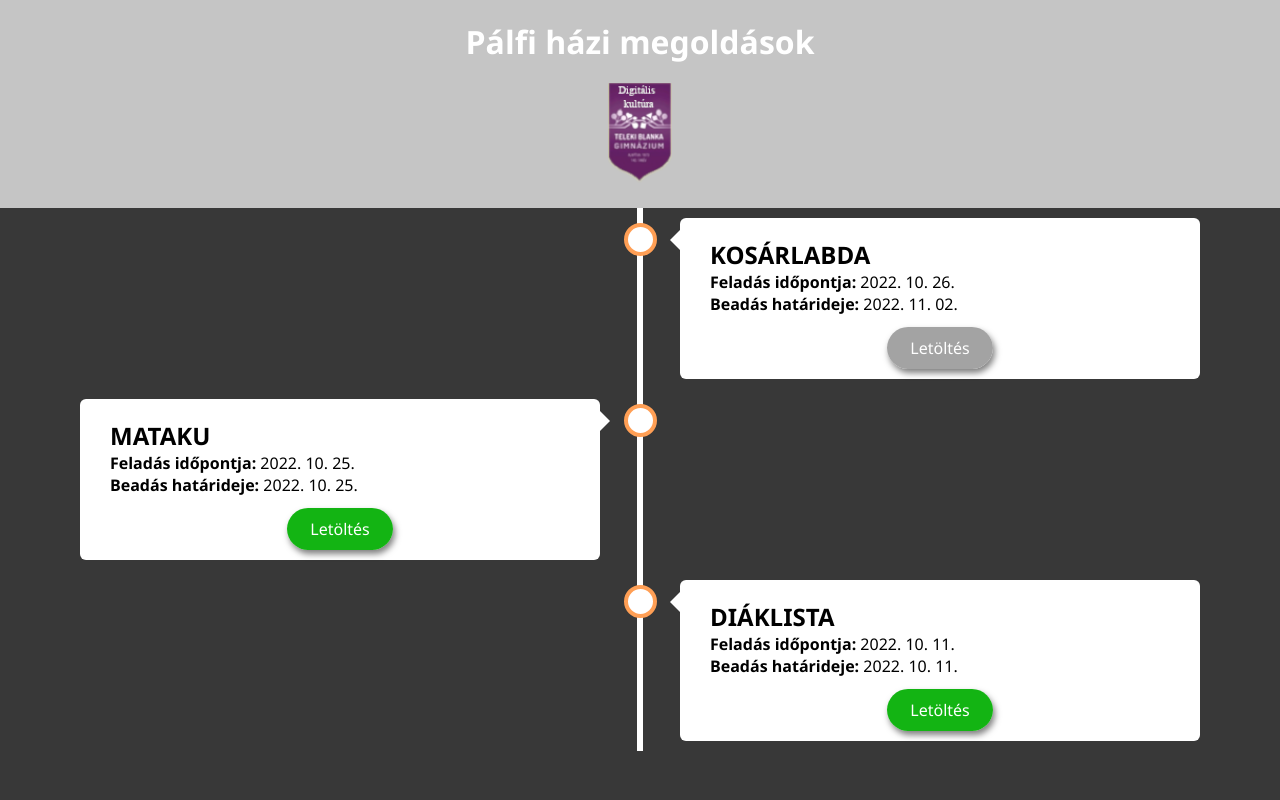
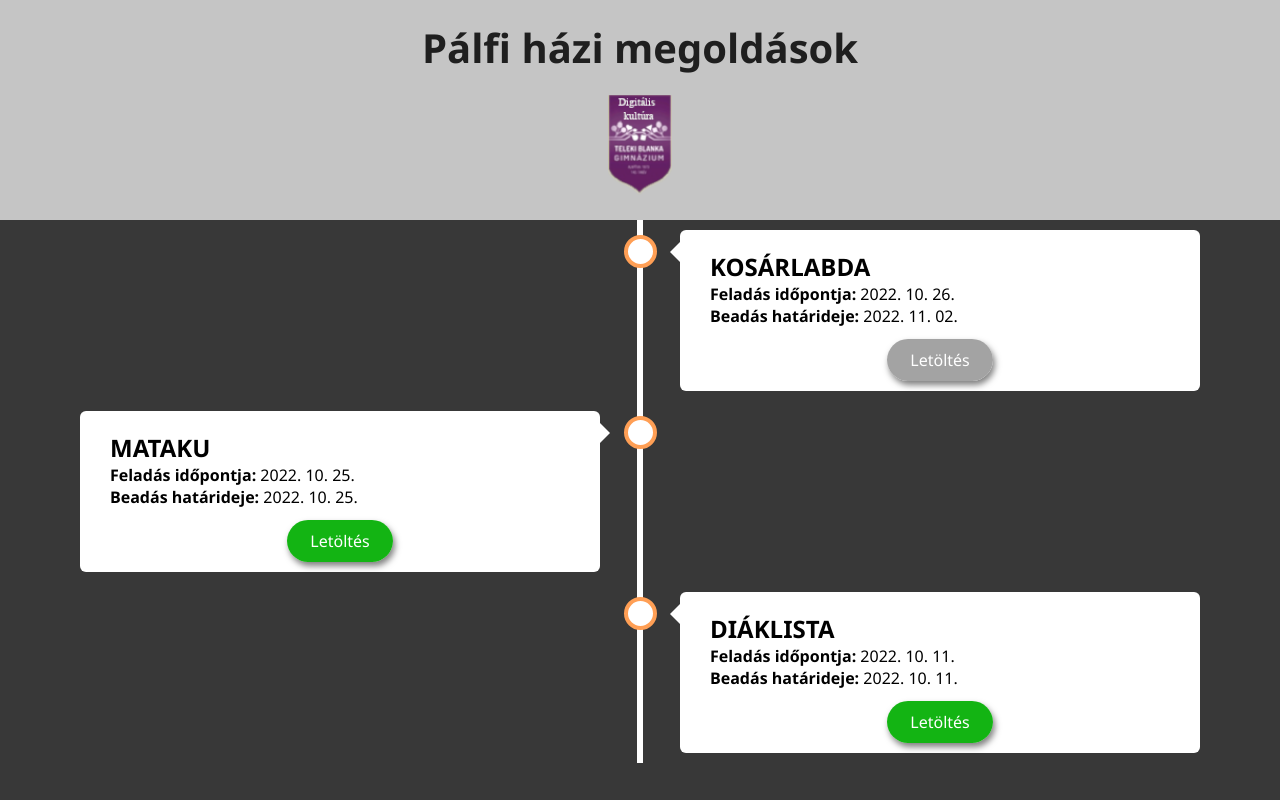
Before and after one commit to CommanderBALA/palfi.github.io, a plain HTML site: page index.html in a window 1280 px wide. Drawn offline with Linux system fonts and the light colour scheme.

Commit message:
Update style.css

```diff
--- a/style.css
+++ b/style.css
@@ -15,6 +15,11 @@
     background: #c5c5c5;
     padding: 20px;
     text-align: center;
+  }
+
+  header h1 {
+    color: #1f1f1f;
+    font-size: 40px;
   }
 
   header a img {
```
